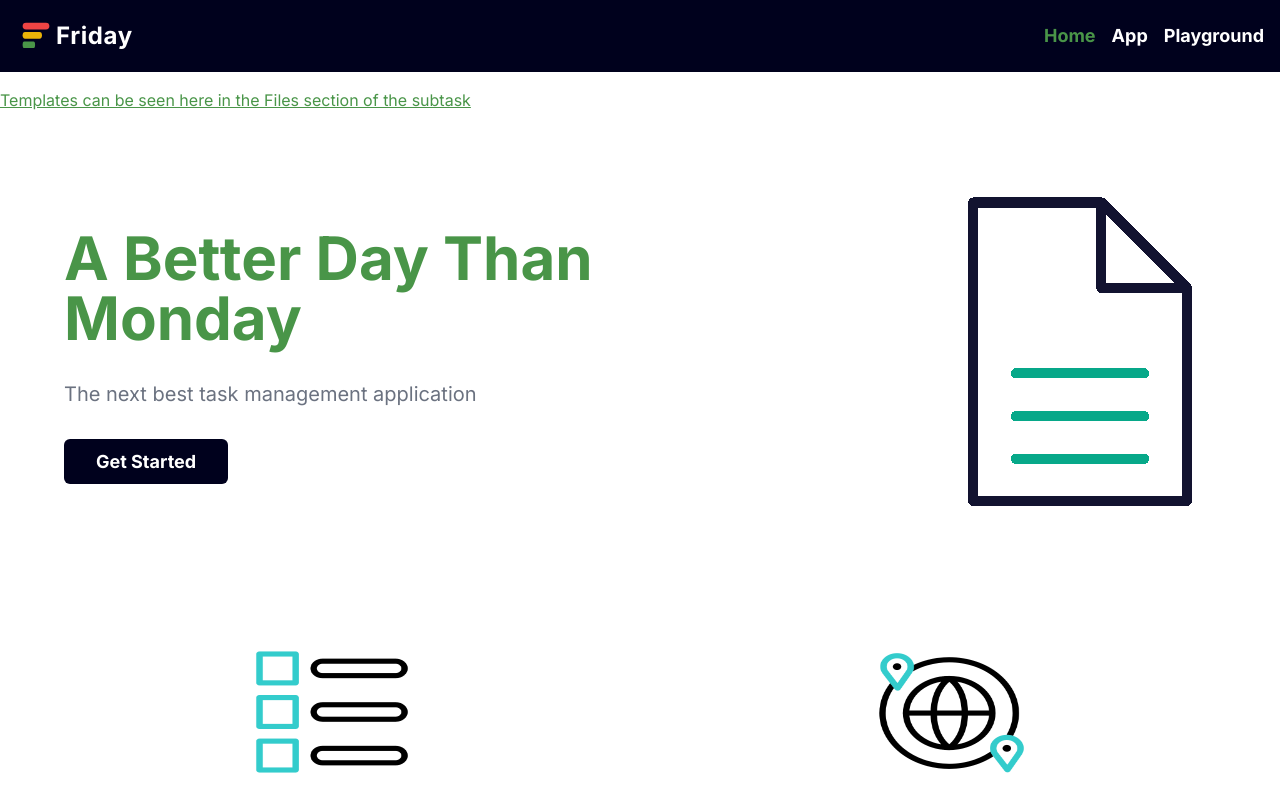
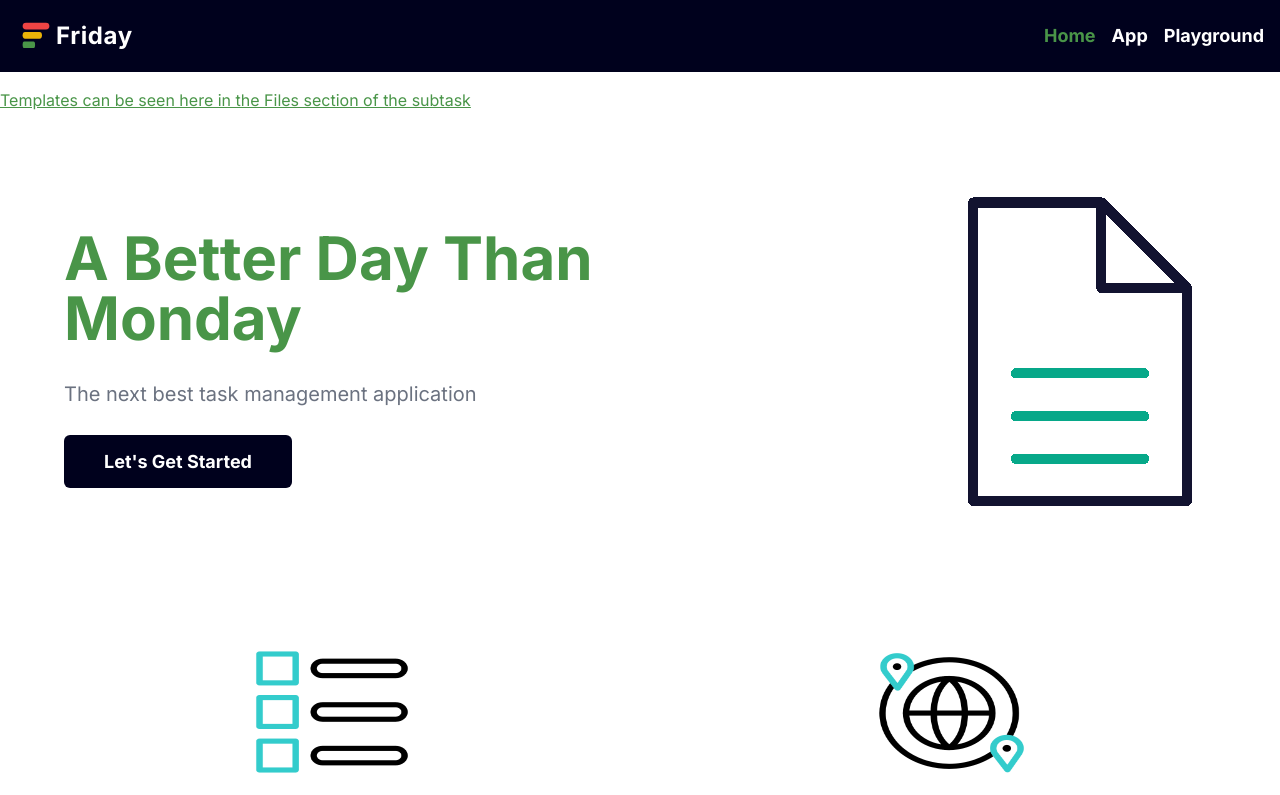
Before and after one commit to Kankenny/Friday, a React (Create React App) app in the folder frontend/: page / in a window 1280 px wide. Shown: the top 795 px of the page. Built offline with nearby package versions, Linux system fonts and the light colour scheme; the HTML template or start-up script is replaced by a standard one.

Commit message:
Increase padding of the Let's Get Started RouterLink of the Headline component

```diff
--- a/frontend/src/components/routes/landing-page/Headline.tsx
+++ b/frontend/src/components/routes/landing-page/Headline.tsx
@@ -14,9 +14,9 @@ const Headline = () => {
         </h1>
         <p className="text-gray-500 text-xl mb-10">{subhead}</p>
         <RouterLink
-          routerLinkText="Get Started"
+          routerLinkText="Let's Get Started"
           to="/app"
-          twClasses="bg-secondary px-8 py-3 rounded-md text-3xl"
+          twClasses="bg-secondary px-10 py-4 rounded-md text-3xl"
         />
       </div>
       <div className="w-2/5">
```
